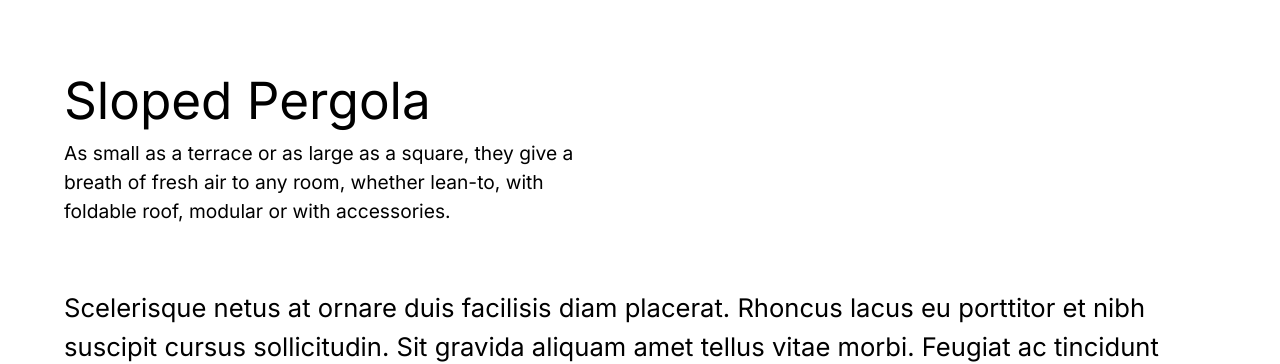
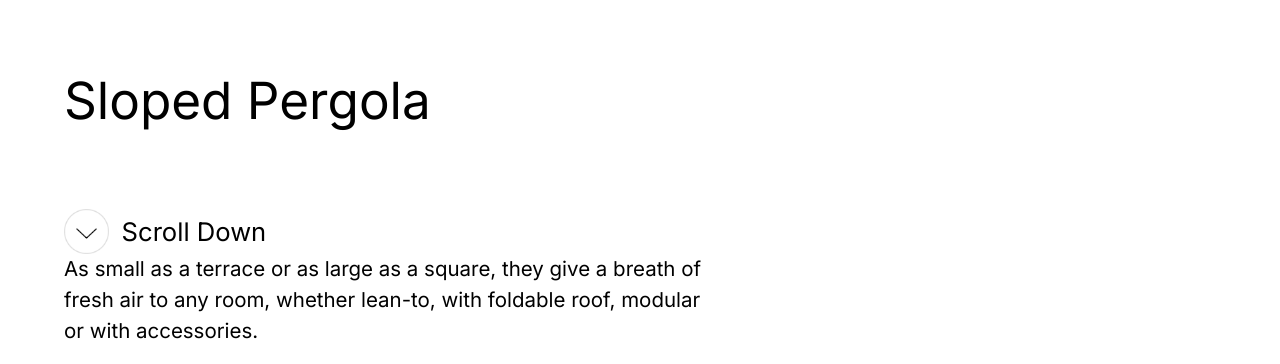
Before and after one commit to TheLeftyDev/finalpro, a Next.js app: page /allpages/productdetails in a window 1280 px wide. Shown: the part 437-801 px from the top of the page. Built offline with nearby package versions, Linux system fonts and the light colour scheme.

Commit message:
Country Code bug fixed, Scroll button functionality added

```diff
--- a/Components/SlopedPergola/index.tsx
+++ b/Components/SlopedPergola/index.tsx
@@ -1,15 +1,29 @@
-import React from 'react'
+'use client'
+import React, { useRef } from 'react'
+import Image from 'next/image';
 import ReqInfo from '../ReqInfo'
 const SlopedPergola = () => {
+    const projects = useRef<HTMLDivElement>(null)
+    const handleScroll = () => {
+        projects.current?.scrollIntoView({ behavior: 'smooth' });
+    }
     return (
-                <div className='SlopedPergola'>
-                    <div className="top flex justify-between">
-                        <p className='p1'>Sloped Pergola</p>
-                        <p className='p2'>As small as a terrace or as large as a square, they give a breath of fresh air to any room, whether lean-to, with foldable roof, modular or with accessories.</p>
+        <div className='SlopedPergola'>
+            <div className="top flex justify-between">
+                <div className='topleft'>
+                    <p className='p1'>Sloped Pergola</p>
+                    <div className='b1div' onClick={handleScroll}>
+                        <Image className='scrollDown' src='/scrollDown.png' alt="" width={100} height={100} />
+                        <button className='b1'>Scroll Down</button>
                     </div>
-                    <p className='perp3'>Scelerisque netus at ornare duis facilisis diam placerat. Rhoncus lacus eu porttitor et nibh suscipit cursus sollicitudin. Sit gravida aliquam amet tellus vitae morbi. Feugiat ac tincidunt euismod amet ante sed aliquam cursus. Posuere vulputate quis.</p>
-                    <ReqInfo/>
                 </div>
+                <p className='p2'>As small as a terrace or as large as a square, they give a breath of fresh air to any room, whether lean-to, with foldable roof, modular or with accessories.</p>
+            </div>
+            <p className='perp3'>Scelerisque netus at ornare duis facilisis diam placerat. Rhoncus lacus eu porttitor et nibh suscipit cursus sollicitudin. Sit gravida aliquam amet tellus vitae morbi. Feugiat ac tincidunt euismod amet ante sed aliquam cursus. Posuere vulputate quis.</p>
+            <div  ref={projects}>
+                <ReqInfo />
+            </div>
+        </div>
     )
 }
 
--- a/app/globals.css
+++ b/app/globals.css
@@ -233,18 +233,37 @@ ul {
   padding-right: 5vw;
   border-radius: 3vw;
 }
+.topleft {
+  display: flex;
+  flex-direction: column;
+  align-items: start;
+  justify-content: space-between;
+  height: 15vw;
+}
+.b1div{
+  cursor: pointer;
+  display: flex;
+  gap: 1vw;
+}
+.b1{
+  font-size: 2vw;
+}
+.scrollDown{
+  width: 3.5vw;
+  height: 3.5vw;
+}
 
 .PergolaComp .p1 {
   font-size: 4vw;
-  width: 50vw;
+  width: 44vw;
 
 
 }
 
 .PergolaComp .p2 {
   font-size: 1.3vw;
-  width: 50vw;
-  padding-right: 10vw;
+  width: 56vw;
+  padding-right: 8vw;
 
 }
 
@@ -1318,8 +1337,23 @@ ul {
 
   .topleft {
     width: 60vw;
-  }
-
+    display: flex;
+    flex-direction: column;
+    align-items: start;
+    justify-content: space-between;
+  }
+  .b1div{
+    cursor: pointer;
+    display: flex;
+    gap: 1vw;
+  }
+  .b1{
+    font-size: 2vw;
+  }
+  .scrollDown{
+    width: 3.5vw;
+    height: 3.5vw;
+  }
   .topright {
     width: 35vw;
   }
@@ -1525,17 +1559,36 @@ ul {
   padding-right: 5vw;
   border-radius: 3vw;
 
+  .topleft {
+    display: flex;
+    flex-direction: column;
+    align-items: start;
+    justify-content: space-between;
+  }
+  .b1div{
+    cursor: pointer;
+    display: flex;
+    gap: 1vw;
+  }
+  .b1{
+    font-size: 2vw;
+  }
+  .scrollDown{
+    width: 3.5vw;
+    height: 3.5vw;
+  }
+
   .p1 {
     font-size: 4vw;
-    width: 50vw;
+    width: 44vw;
 
 
   }
 
   .p2 {
-    font-size: 1.5vw;
-    width: 50vw;
-    padding-right: 10vw;
+    font-size: 1.6vw;
+    width: 56vw;
+    padding-right: 6vw;
   }
 
   .perp3 {
```
Also changed, not shown: Components/BgOurProjects/index.tsx (+16 -9 lines), Components/PergolaComp/index.tsx (+23 -7 lines), Components/PersonalInfo/index.tsx (+2 -5 lines), public/scrollDown.png (added).
